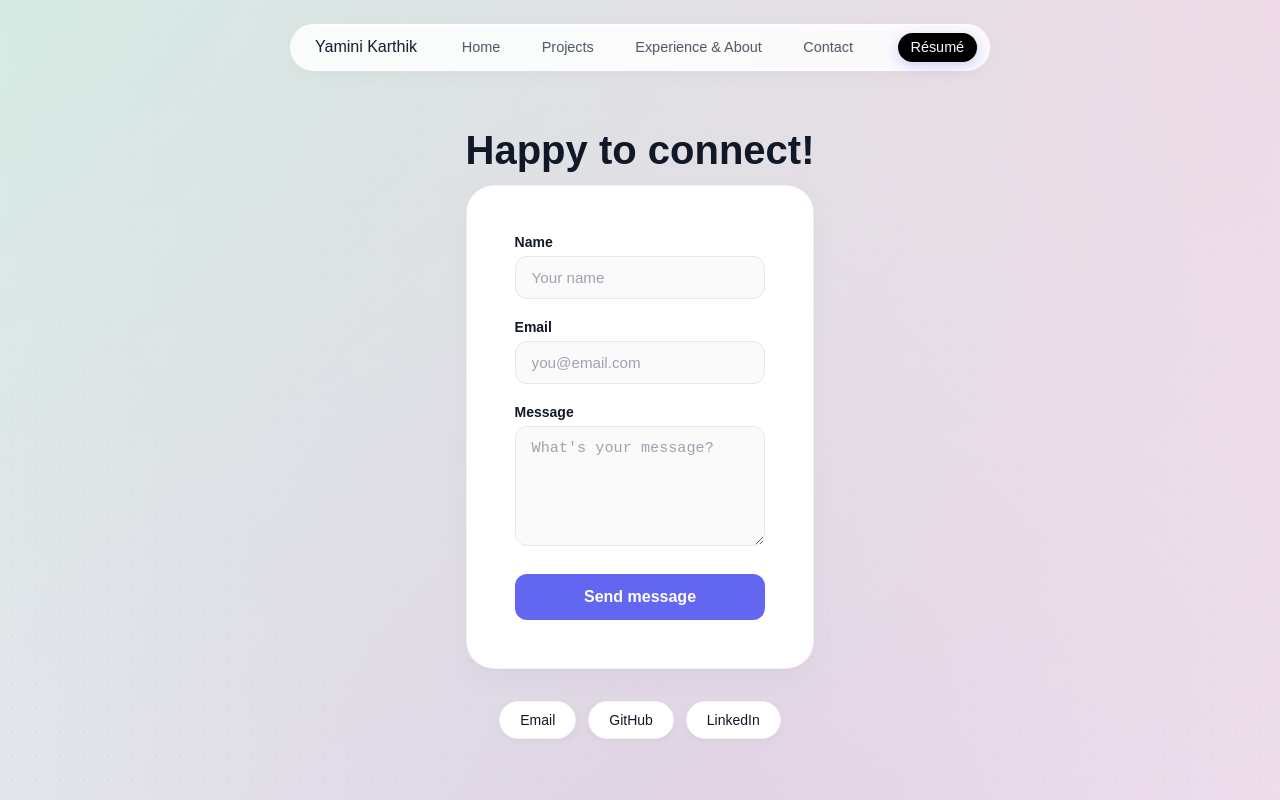
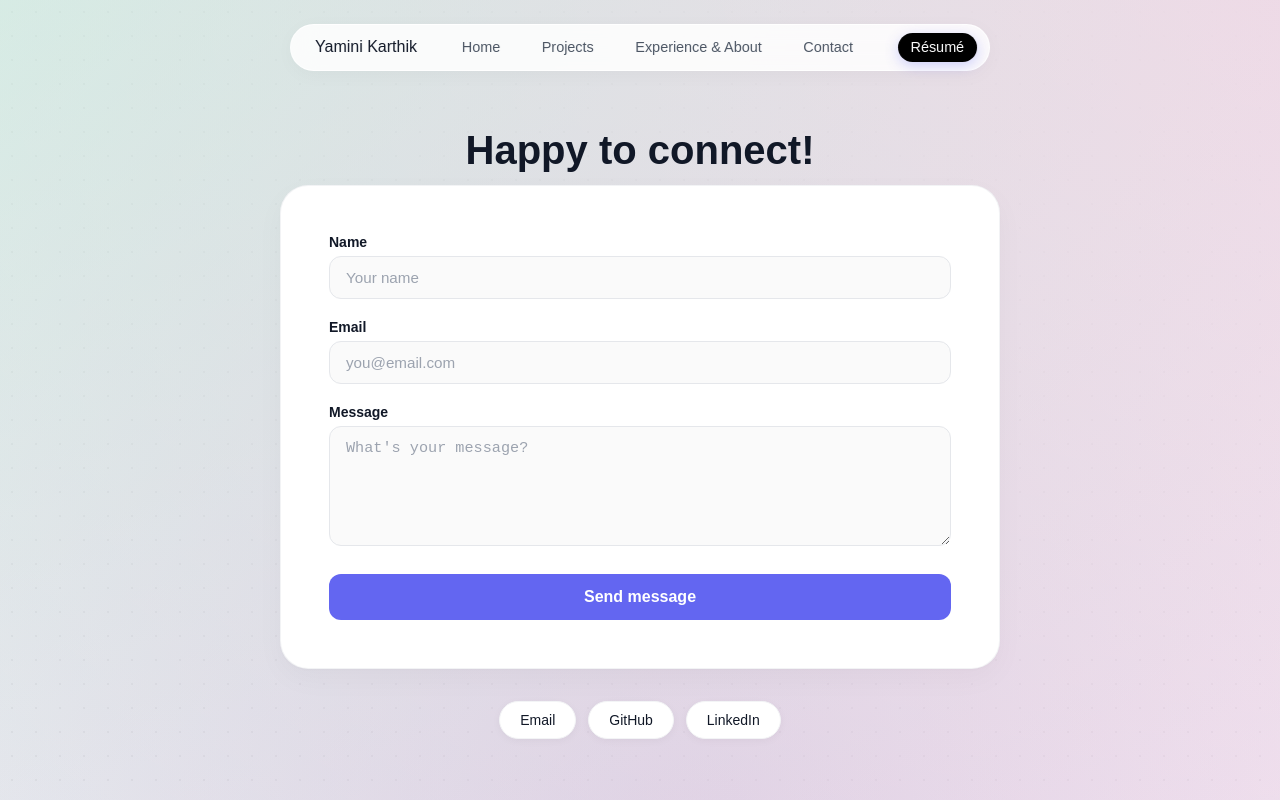
Before and after one commit to Yamini1025/Personal-Portfolio-Website, a React (Vite) app: page /contact in a window 1280 px wide. Built offline with nearby package versions, Linux system fonts and the light colour scheme.

Commit message:
fixed css & added files

```diff
--- a/css/contact.css
+++ b/css/contact.css
@@ -7,6 +7,15 @@ body {
     radial-gradient(at 90% 80%, rgba(254, 226, 226, 0.4) 0px, transparent 50%),
     radial-gradient(at 50% 100%, rgba(238, 242, 255, 0.6) 0px, transparent 50%);
   font-family: system-ui, -apple-system, BlinkMacSystemFont, 'Segoe UI', Roboto, sans-serif;
+}
+
+#root,
+.app,
+.main-content {
+  width: 100% !important;
+  max-width: 100% !important;
+  margin: 0 !important;
+  padding: 0 !important;
 }
 
 .contact-section {
```
Also changed, not shown: css/experience.css (added), css/projects.css (added), css/resumes.css (added), frontend/Experience.jsx (added), frontend/Projects.jsx (added), frontend/Resumes.jsx (added).
